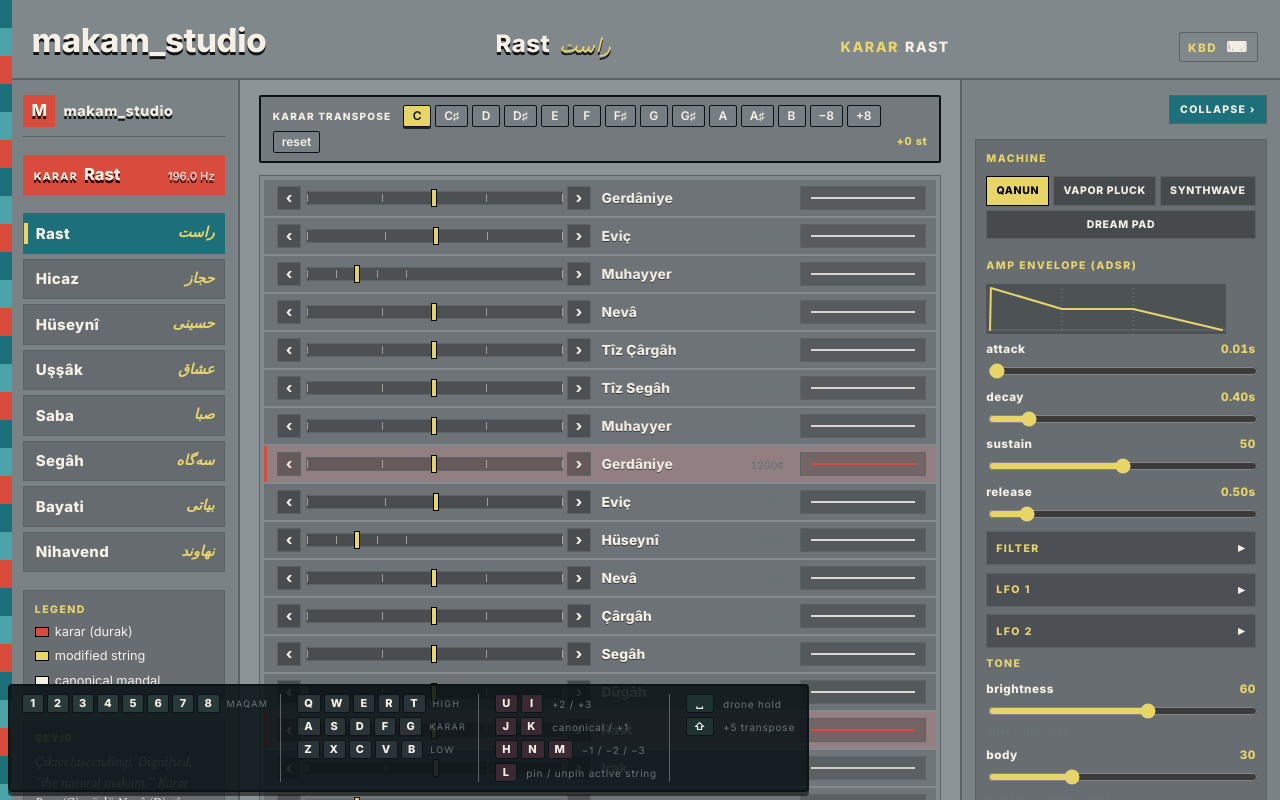
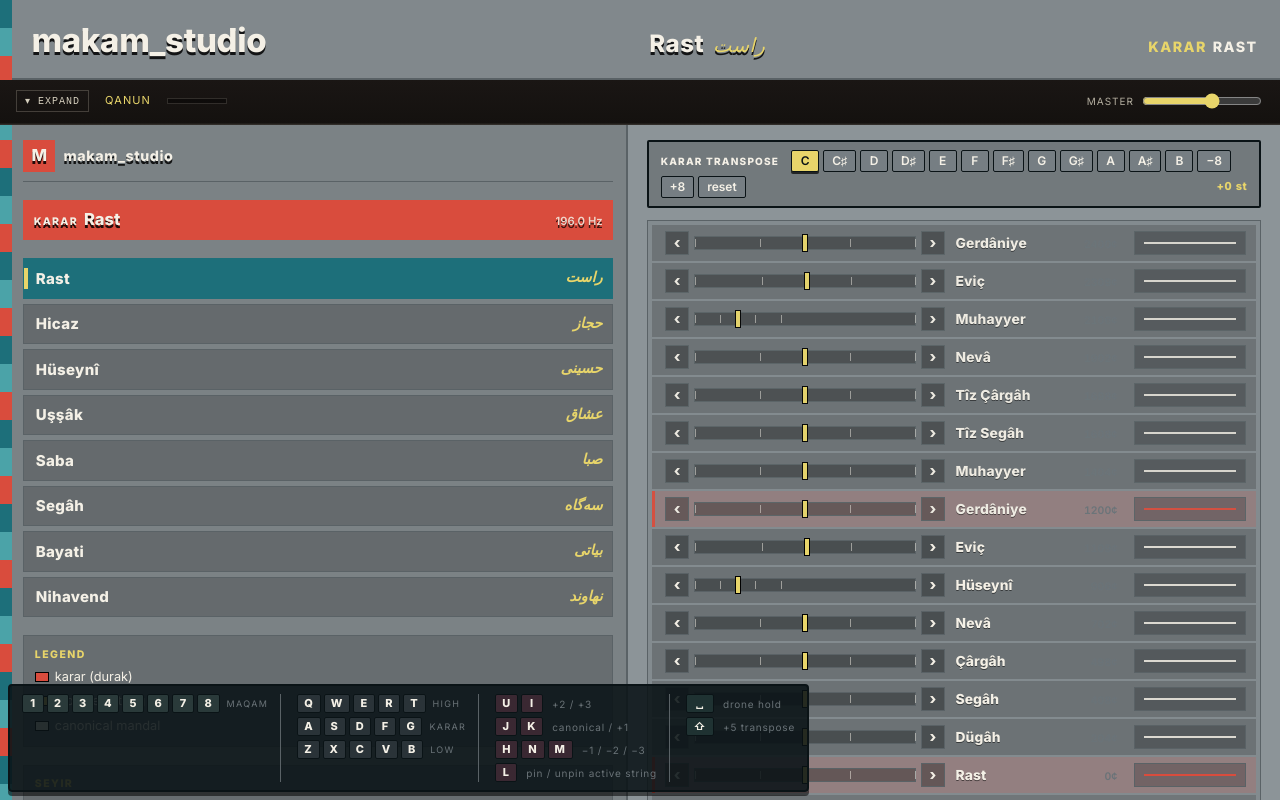
Before and after one commit to cemergin/makam_studio, a React (Vite) app in the folder app/: page / in a window 1280 px wide. Shown: the top 800 px of the page. Built offline with nearby package versions, Linux system fonts and the light colour scheme.

Commit message:
Mount Console at top, kill right tweaks panel, thread per-machine params

```diff
--- a/app/src/App.tsx
+++ b/app/src/App.tsx
@@ -1,8 +1,13 @@
+// app/src/App.tsx
+//
 // makam_studio — main app shell.
 //
-// Layout: 3-column grid (rail | main | tweaks). Header spans full width.
-// The tweaks panel collapses to a thin strip; users expand it for synth
-// + FX controls. Audio context lazily resumes on the first user gesture.
+// Layout (top → bottom):
+//   Header (slim) → Console (collapsible top-mounted Moog rack) →
+//   MaqamRail | (karar bar + qanun strings)
+//
+// Audio context lazily resumes on the first user gesture (the resume
+// button surfaces in the MASTER module while ctx is suspended).
 
 import { useEffect, useMemo, useRef, useState } from 'react';
 import './styles/istanbul-brutalist.css';
@@ -16,18 +21,25 @@ import type { MasterBus } from './audio/master-bus';
 
 import { MaqamRail } from './qanun/MaqamRail';
 import { QanunInstrument } from './qanun/QanunInstrument';
-import { SynthControls } from './synth/SynthControls';
-import { FxControls } from './synth/FxControls';
 import { KeyboardOverlay } from './keyboard/KeyboardOverlay';
-import type {
-  MachineId, ADSR, FilterConfig, FilterEnv, LfoConfig,
+
+import { Console } from './synth/Console';
+import { useAnalyserLevel } from './synth/hooks/useAnalyserLevel';
+import { OscModule } from './synth/modules/OscModule';
+import { FilterModule } from './synth/modules/FilterModule';
+import { AmpModule } from './synth/modules/AmpModule';
+import { ModModule } from './synth/modules/ModModule';
+import { FxModule } from './synth/modules/FxModule';
+import { MasterModule } from './synth/modules/MasterModule';
+
+import {
+  MACHINES, MACHINE_PARAMS,
+  type MachineId, type ADSR, type FilterConfig, type FilterEnv,
+  type LfoConfig, type MachineParamValues,
 } from './audio/machines';
 
 const NOTE_NAMES = ['C', 'C♯', 'D', 'D♯', 'E', 'F', 'F♯', 'G', 'G♯', 'A', 'A♯', 'B'] as const;
 
-/** Per-machine config bundle held in App state. Switching the active
- *  machine restores that machine's last config (so a user's filter
- *  tweak on the qanun isn't clobbered when they jump to vapor-pluck). */
 interface MachineConfig {
   ampAdsr: ADSR;
   filter: FilterConfig;
@@ -36,62 +48,58 @@ interface MachineConfig {
   lfo2: LfoConfig;
   brightness: number;
   body: number;
+  octave: number;
+  params: MachineParamValues;
 }
 
-/** Sensible defaults per machine. The values mirror each machine's
- *  internal "if not provided" defaults so the UI shows reality. */
-const MACHINE_DEFAULTS: Record<MachineId, MachineConfig> = {
+function machineDefaults(id: MachineId): MachineConfig {
+  const params: MachineParamValues = {};
+  for (const p of MACHINE_PARAMS[id]) params[p.name] = p.default;
+  // base universal layer per machine — same as before with octave added
+  const universal: Record<MachineId, Omit<MachineConfig, 'params'>> = {
     'qanun': {
       ampAdsr:   { a: 0.005, d: 0.4, s: 0.5, r: 0.5 },
       filter:    { type: 'lp', cutoff: 6000, q: 0.7 },
-    filterEnv: { a: 0.005, d: 0.8, s: 0.0, r: 0.2, amount: 0.3 },
+      filterEnv: { a: 0.005, d: 0.8, s: 0,   r: 0.2, amount: 0.3 },
       lfo1:      { rate: 2, shape: 'sine', depth: 0, destination: 'off' },
       lfo2:      { rate: 2, shape: 'sine', depth: 0, destination: 'off' },
-    brightness: 0.6,
-    body: 0.3,
+      brightness: 0.6, body: 0.3, octave: 0,
     },
     'vapor-pluck': {
       ampAdsr:   { a: 0.005, d: 0.4, s: 0.5, r: 0.5 },
       filter:    { type: 'lp', cutoff: 1500, q: 0.7 },
-    filterEnv: { a: 0.005, d: 0.6, s: 0.0, r: 0.3, amount: 0.6 },
+      filterEnv: { a: 0.005, d: 0.6, s: 0,   r: 0.3, amount: 0.6 },
       lfo1:      { rate: 2, shape: 'sine', depth: 0, destination: 'off' },
       lfo2:      { rate: 2, shape: 'sine', depth: 0, destination: 'off' },
-    brightness: 0.6,
-    body: 0.3,
+      brightness: 0.6, body: 0.3, octave: 0,
     },
     'synthwave-saw': {
       ampAdsr:   { a: 0.005, d: 0.4, s: 0.5, r: 0.5 },
-    // Cutoff at ~3 kHz is a reasonable mid-range default; the per-note
-    // 2*freq + brightness*6kHz formula ran when the slider was UI-less.
-    // Now the user can override via the UI; default sits roughly there.
       filter:    { type: 'lp', cutoff: 3000, q: 1.5 },
       filterEnv: { a: 0.005, d: 0.5, s: 0.2, r: 0.3, amount: 0.4 },
       lfo1:      { rate: 2, shape: 'sine', depth: 0, destination: 'off' },
       lfo2:      { rate: 2, shape: 'sine', depth: 0, destination: 'off' },
-    brightness: 0.6,
-    body: 0.3,
+      brightness: 0.6, body: 0.3, octave: 0,
     },
     'dream-pad': {
       ampAdsr:   { a: 1.0, d: 1.0, s: 0.7, r: 1.0 },
       filter:    { type: 'bp', cutoff: 1800, q: 1.5 },
-    filterEnv: { a: 0.5, d: 1.0, s: 0.5, r: 1.0, amount: 0.0 },
+      filterEnv: { a: 0.5, d: 1.0, s: 0.5, r: 1.0, amount: 0 },
       lfo1:      { rate: 0.5, shape: 'sine', depth: 0, destination: 'off' },
       lfo2:      { rate: 0.3, shape: 'sine', depth: 0, destination: 'off' },
-    brightness: 0.5,
-    body: 0.3,
+      brightness: 0.5, body: 0.3, octave: 0,
     },
   };
+  return { ...universal[id], params };
+}
 
 export function App() {
   const { ctx, state: audioState, resume } = useAudioContext();
   const busRef = useRef<MasterBus | null>(null);
 
-  if (!busRef.current) {
-    busRef.current = createMasterBus(ctx);
-  }
+  if (!busRef.current) busRef.current = createMasterBus(ctx);
   const bus = busRef.current;
 
-  // DEBUG: expose ctx + bus to window for live audio-path probing.
   if (typeof window !== 'undefined') {
     // eslint-disable-next-line @typescript-eslint/no-explicit-any
     (window as any).__ctx = ctx;
@@ -100,74 +108,84 @@ export function App() {
   }
 
   useEffect(() => {
-    return () => {
-      busRef.current?.dispose();
-      busRef.current = null;
-    };
+    return () => { busRef.current?.dispose(); busRef.current = null; };
     // eslint-disable-next-line react-hooks/exhaustive-deps
   }, []);
 
   const [maqam, setMaqam] = useState<MaqamPreset>(RAST);
+  const [machineId, setMachineId] = useState<MachineId>('qanun');
+  const [configs, setConfigs] = useState<Record<MachineId, MachineConfig>>(() => ({
+    'qanun': machineDefaults('qanun'),
+    'vapor-pluck': machineDefaults('vapor-pluck'),
+    'synthwave-saw': machineDefaults('synthwave-saw'),
+    'dream-pad': machineDefaults('dream-pad'),
+  }));
+  const [masterVolume, setMasterVolume] = useState(0.6);
+  useEffect(() => { bus.setMasterVolume(masterVolume); }, [masterVolume, bus]);
 
-  // Active machine + per-machine config map. Switching machines
-  // restores that machine's last-used config.
-  const [machineId, setMachineId] = useState<MachineId>('qanun');
-  const [configs, setConfigs] = useState<Record<MachineId, MachineConfig>>(() => ({ ...MACHINE_DEFAULTS }));
-
-  const [masterVolume, setMasterVolume] = useState(0.6);
-  useEffect(() => {
-    bus.setMasterVolume(masterVolume);
-  }, [masterVolume, bus]);
-
-  const [tweaksOpen, setTweaksOpen] = useState(true);
-
-  // Drone octave offset (-2..+2 octaves from the held pitch).
-  const [droneOctave, setDroneOctave] = useState(0);
-
-  // Karar transpose in semitones from the maqam's preset karar.
   const [kararSemitoneOffset, setKararSemitoneOffset] = useState(0);
-
   const maqamat = useMemo(() => ALL_MAQAMAT, []);
-
   const cfg = configs[machineId];
   const updateCfg = (patch: Partial<MachineConfig>) =>
     setConfigs((prev) => ({ ...prev, [machineId]: { ...prev[machineId], ...patch } }));
 
+  const level = useAnalyserLevel(bus.analyser);
+  const machineLabel = MACHINES.find((m) => m.id === machineId)?.label ?? machineId;
+
   return (
-    <div className="app">
+    <div className="app app--top-console">
       <header className="app-header">
         <h1 className="app-header__title">makam_studio</h1>
         <span className="app-header__maqam">
           {maqam.name.canonical}
-          {maqam.name.native && (
-            <span className="app-header__maqam-native">{maqam.name.native}</span>
-          )}
+          {maqam.name.native && (<span className="app-header__maqam-native">{maqam.name.native}</span>)}
         </span>
         <span className="app-header__karar">
           karar
           <span className="app-header__karar-name">{maqam.karar_perde}</span>
         </span>
-        <span
-          className="app-header__kbd"
-          title={[
-            'Keyboard input (physical-key positions, layout-agnostic):',
-            '',
-            '  High   Q W E R T   degrees 4 5 6 7 8  (R = karar+oct)',
-            '  Karar  A S D F G   degrees 1 2 3 4 5  (A = karar)',
-            '  Low    Z X C V B   degrees -4..0     (B = karar)',
-            '',
-            'Modifier flower (right hand):',
-            '  J = canonical    H/N/M = -1/-2/-3 mandal',
-            '                   K/U/I = +1/+2/+3 mandal',
-            '',
-            'Shift  = transpose +5 scale degrees while held',
-            'Space  = sustain last pitch as drone while held',
-          ].join('\n')}
-          aria-label="Keyboard input help"
+      </header>
+
+      <Console
+        level={level}
+        machineLabel={machineLabel}
+        masterVolume={masterVolume}
+        onMasterVolume={setMasterVolume}
       >
-          kbd <span className="app-header__kbd-icon" aria-hidden="true">⌨</span>
-        </span>
-      </header>
+        <OscModule
+          machineId={machineId}
+          octave={cfg.octave}
+          brightness={cfg.brightness}
+          body={cfg.body}
+          machineParams={cfg.params}
+          onMachineId={setMachineId}
+          onOctave={(octave) => updateCfg({ octave })}
+          onBrightness={(brightness) => updateCfg({ brightness })}
+          onBody={(body) => updateCfg({ body })}
+          onMachineParam={(name, value) => updateCfg({ params: { ...cfg.params, [name]: value } })}
+        />
+        <FilterModule
+          filter={cfg.filter}
+          filterEnv={cfg.filterEnv}
+          onFilter={(filter) => updateCfg({ filter })}
+          onFilterEnv={(filterEnv) => updateCfg({ filterEnv })}
+        />
+        <AmpModule adsr={cfg.ampAdsr} onAdsr={(ampAdsr) => updateCfg({ ampAdsr })} />
+        <ModModule
+          lfo1={cfg.lfo1}
+          lfo2={cfg.lfo2}
+          onLfo1={(lfo1) => updateCfg({ lfo1 })}
+          onLfo2={(lfo2) => updateCfg({ lfo2 })}
+        />
+        <FxModule bus={bus} />
+        <MasterModule
+          masterVolume={masterVolume}
+          level={level}
+          audioState={audioState}
+          onMasterVolume={setMasterVolume}
+          onResume={() => resume()}
+        />
+      </Console>
 
       <MaqamRail maqamat={maqamat} active={maqam} onSelect={setMaqam} />
 
@@ -184,28 +202,12 @@ export function App() {
                 className={`karar-bar__note ${active ? 'karar-bar__note--active' : ''}`}
                 onClick={() => setKararSemitoneOffset(i)}
                 title={`Set karar offset to +${i} semitone${i === 1 ? '' : 's'}`}
-              >
-                {n}
-              </button>
+              >{n}</button>
             );
           })}
-          <button
-            type="button"
-            className="karar-bar__step"
-            onClick={() => setKararSemitoneOffset((v) => v - 12)}
-            aria-label="Karar one octave down"
-          >−8</button>
-          <button
-            type="button"
-            className="karar-bar__step"
-            onClick={() => setKararSemitoneOffset((v) => v + 12)}
-            aria-label="Karar one octave up"
-          >+8</button>
-          <button
-            type="button"
-            className="karar-bar__reset"
-            onClick={() => setKararSemitoneOffset(0)}
-          >reset</button>
+          <button type="button" className="karar-bar__step" onClick={() => setKararSemitoneOffset((v) => v - 12)} aria-label="Karar one octave down">−8</button>
+          <button type="button" className="karar-bar__step" onClick={() => setKararSemitoneOffset((v) => v + 12)} aria-label="Karar one octave up">+8</button>
+          <button type="button" className="karar-bar__reset" onClick={() => setKararSemitoneOffset(0)}>reset</button>
           <span className="karar-bar__readout">{kararSemitoneOffset >= 0 ? '+' : ''}{kararSemitoneOffset} st</span>
         </div>
         <QanunInstrument
@@ -220,69 +222,14 @@ export function App() {
           filterEnv={cfg.filterEnv}
           lfo1={cfg.lfo1}
           lfo2={cfg.lfo2}
+          octaveOffset={cfg.octave}
+          machineParams={cfg.params}
           kararSemitoneOffset={kararSemitoneOffset}
-          onMaqamSelect={(idx) => {
-            const next = maqamat[idx];
-            if (next) setMaqam(next);
-          }}
-          droneOctave={droneOctave}
+          onMaqamSelect={(idx) => { const next = maqamat[idx]; if (next) setMaqam(next); }}
+          droneOctave={0}
         />
       </main>
       <KeyboardOverlay />
-
-      {tweaksOpen ? (
-        <aside className="tweaks" aria-label="Tweaks">
-          <button
-            type="button"
-            className="tweaks__toggle"
-            onClick={() => setTweaksOpen(false)}
-          >
-            collapse ›
-          </button>
-          {audioState !== 'running' && (
-            <button
-              type="button"
-              className="audio-resume"
-              onClick={() => resume()}
-            >
-              Resume audio ({audioState})
-            </button>
-          )}
-          <SynthControls
-            machineId={machineId}
-            brightness={cfg.brightness}
-            body={cfg.body}
-            masterVolume={masterVolume}
-            adsr={cfg.ampAdsr}
-            filter={cfg.filter}
-            filterEnv={cfg.filterEnv}
-            lfo1={cfg.lfo1}
-            lfo2={cfg.lfo2}
-            droneOctave={droneOctave}
-            onMachineId={setMachineId}
-            onBrightness={(brightness) => updateCfg({ brightness })}
-            onBody={(body) => updateCfg({ body })}
-            onMasterVolume={setMasterVolume}
-            onAdsr={(ampAdsr) => updateCfg({ ampAdsr })}
-            onFilter={(filter) => updateCfg({ filter })}
-            onFilterEnv={(filterEnv) => updateCfg({ filterEnv })}
-            onLfo1={(lfo1) => updateCfg({ lfo1 })}
-            onLfo2={(lfo2) => updateCfg({ lfo2 })}
-            onDroneOctave={setDroneOctave}
-          />
-          <FxControls bus={bus} />
-        </aside>
-      ) : (
-        <aside className="tweaks tweaks--collapsed" aria-label="Tweaks (collapsed)">
-          <button
-            type="button"
-            className="tweaks__toggle"
-            onClick={() => setTweaksOpen(true)}
-          >
-            ‹ tweaks
-          </button>
-        </aside>
-      )}
     </div>
   );
 }
--- a/app/src/keyboard/use-keyboard-input.ts
+++ b/app/src/keyboard/use-keyboard-input.ts
@@ -78,6 +78,10 @@ interface UseKeyboardInputArgs {
   filterEnv: FilterEnv;
   lfo1: LfoConfig;
   lfo2: LfoConfig;
+  /** Octave offset (-2..+2). Threaded into machine triggers. */
+  octaveOffset?: number;
+  /** Machine-specific params keyed by ParamSpec.name from MACHINE_PARAMS. */
+  machineParams?: import('../audio/machines').MachineParamValues;
   maqam: MaqamPreset;
   kararHz: number;
   state: QanunState;
@@ -184,6 +188,8 @@ export function useKeyboardInput(args: UseKeyboardInputArgs): void {
         filterEnv: a.filterEnv,
         lfo1: a.lfo1,
         lfo2: a.lfo2,
+        octaveOffset: a.octaveOffset,
+        params: a.machineParams,
       });
 
       heldNotesRef.current.set(code, {
--- a/app/src/qanun/QanunInstrument.tsx
+++ b/app/src/qanun/QanunInstrument.tsx
@@ -13,6 +13,7 @@ import {
   triggerMachine,
   triggerMachineSustained,
   type MachineId,
+  type MachineParamValues,
   type ADSR,
   type FilterConfig,
   type FilterEnv,
@@ -38,6 +39,10 @@ interface Props {
   filterEnv: FilterEnv;
   lfo1: LfoConfig;
   lfo2: LfoConfig;
+  /** Octave offset (-2..+2). Multiplies pitch by 2^octaveOffset at trigger. */
+  octaveOffset?: number;
+  /** Machine-specific params keyed by ParamSpec.name from MACHINE_PARAMS. */
+  machineParams?: MachineParamValues;
   kararSemitoneOffset?: number;
   /** Number keys 1..9 select a maqam by its index in the rail. */
   onMaqamSelect?: (index: number) => void;
@@ -48,6 +53,7 @@ interface Props {
 export function QanunInstrument({
   maqam, audioContext, destination, machineId, brightness, body,
   adsr, filter, filterEnv, lfo1, lfo2,
+  octaveOffset = 0, machineParams,
   kararSemitoneOffset = 0, onMaqamSelect, droneOctave = 0,
 }: Props) {
   const state = useQanunState(maqam);
@@ -102,6 +108,8 @@ export function QanunInstrument({
     filterEnv,
     lfo1,
     lfo2,
+    octaveOffset,
+    machineParams,
     maqam,
     kararHz,
     state,
@@ -138,6 +146,8 @@ export function QanunInstrument({
       filterEnv,
       lfo1,
       lfo2,
+      octaveOffset,
+      params: machineParams,
     });
 
     const id = `mouse:${stringIndex}`;
@@ -158,7 +168,8 @@ export function QanunInstrument({
     flashString(stringIndex);
   }, [
     state.strings, maqam, kararHz, machineId, audioContext, destination,
-    brightness, body, adsr, filter, filterEnv, lfo1, lfo2, flashString,
+    brightness, body, adsr, filter, filterEnv, lfo1, lfo2,
+    octaveOffset, machineParams, flashString,
   ]);
 
   const releaseString = useCallback((stringIndex: number) => {
@@ -191,6 +202,8 @@ export function QanunInstrument({
       filterEnv,
       lfo1,
       lfo2,
+      octaveOffset,
+      params: machineParams,
     });
   };
 
--- a/app/src/styles/istanbul-brutalist.css
+++ b/app/src/styles/istanbul-brutalist.css
@@ -1253,3 +1253,20 @@ input[type='range'] {
   color: var(--saffron, #f4a52a);
 }
 .fx-block__params { display: flex; gap: 6px; }
+
+/* Top-console layout — no right tweaks panel */
+.app--top-console {
+  display: grid;
+  grid-template-columns: auto 1fr;
+  grid-template-rows: auto auto 1fr;
+  grid-template-areas:
+    "header   header"
+    "console  console"
+    "rail     main";
+  height: 100vh;
+  overflow: hidden;
+}
+.app--top-console .app-header { grid-area: header; }
+.app--top-console .console    { grid-area: console; }
+.app--top-console .maqam-rail { grid-area: rail; overflow-y: auto; }
+.app--top-console .main       { grid-area: main; overflow-y: auto; }
```
Lines whose indentation alone changed are shown as unchanged.
